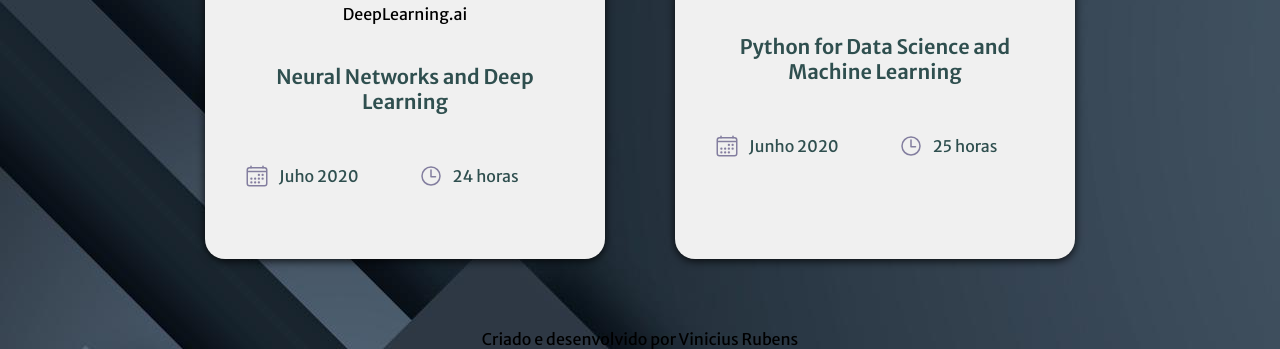
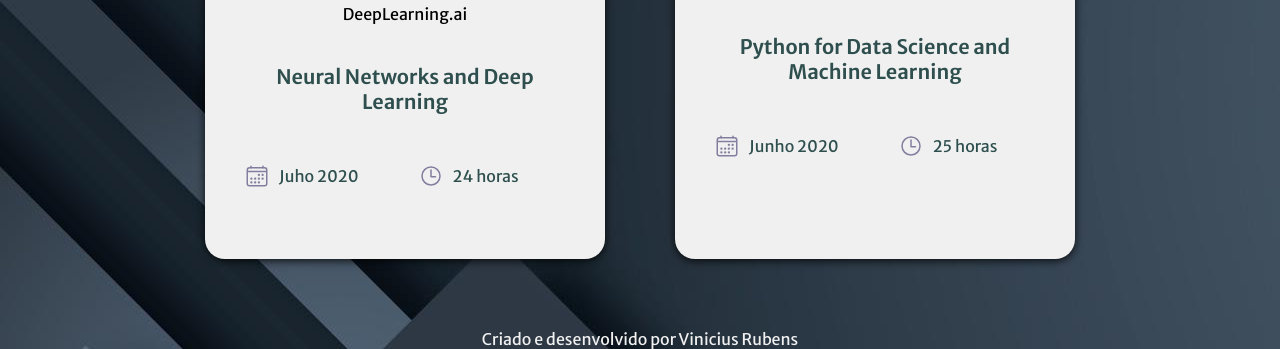
Before and after one commit to ViniciusRubens/certificates, a plain HTML site: page index.html in a window 1280 px wide. Shown: the part 2931-3280 px from the top of the page. Drawn offline with Linux system fonts and the light colour scheme.

Commit message:
Update style.css

```diff
--- a/style.css
+++ b/style.css
@@ -26,6 +26,7 @@ body {
 }
 
 footer {
+    color: #f0f0f0;
     display: flex;
     flex-direction: column;
     align-items: center;
```
